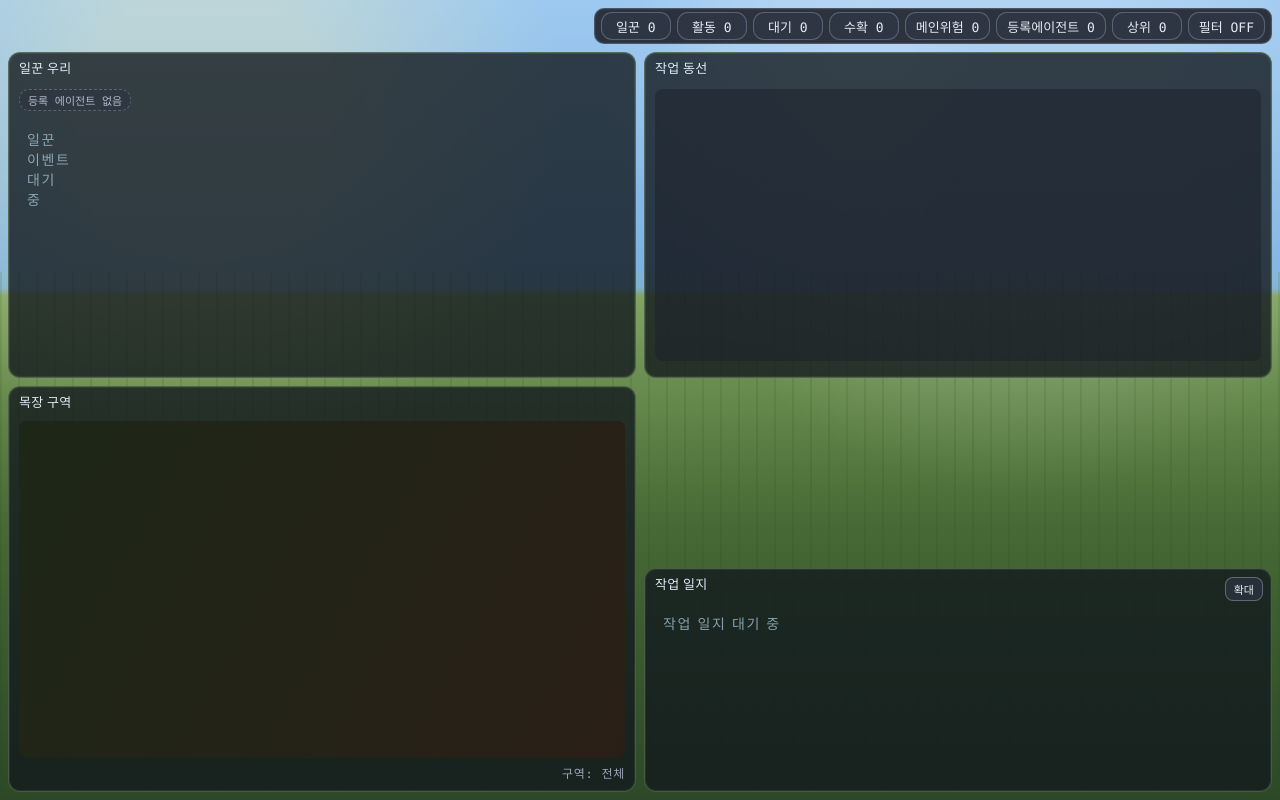
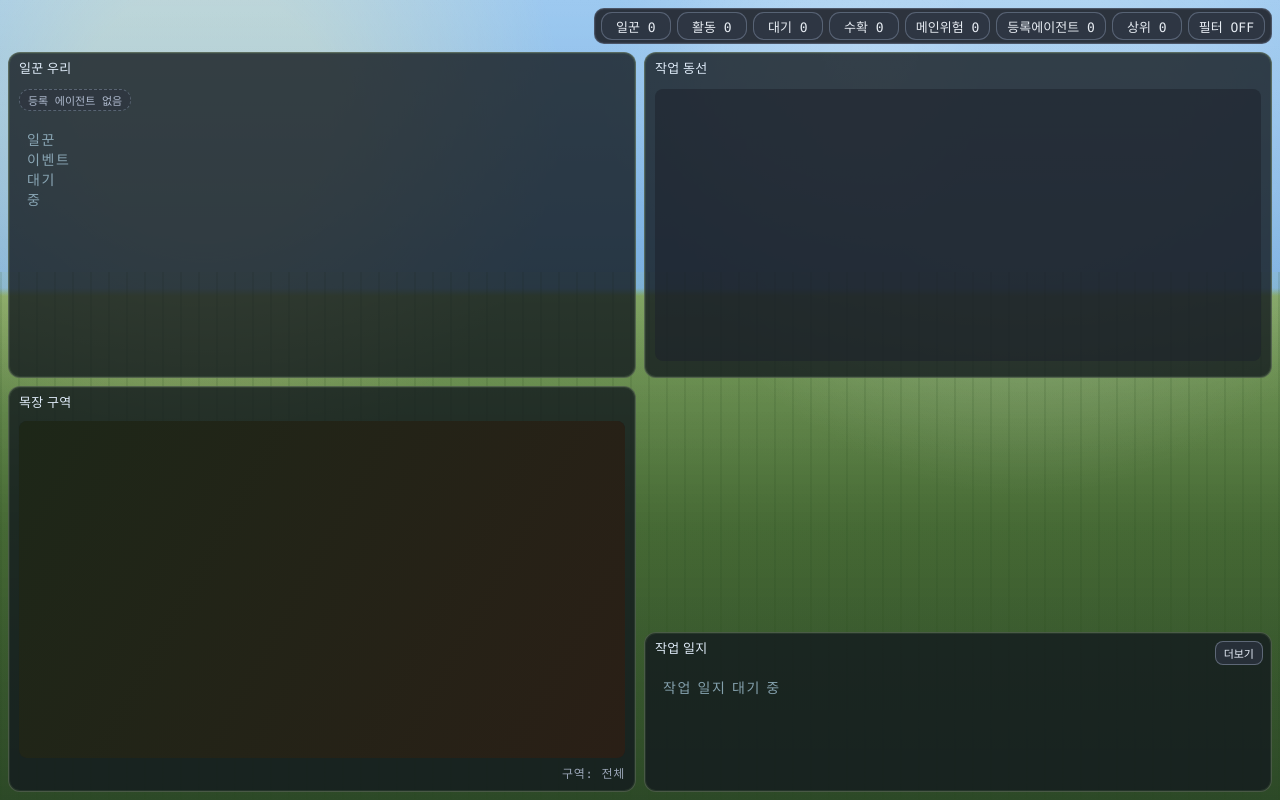
Before and after one commit to jsleemaster/ranch-agent, a React (Vite) app in the folder webview-ui/: page / in a window 1280 px wide. Built offline with nearby package versions, Linux system fonts and the light colour scheme.

Commit message:
ui: compact live feed panel and rename expand action

```diff
--- a/webview-ui/src/App.tsx
+++ b/webview-ui/src/App.tsx
@@ -151,10 +151,10 @@ export default function App(): JSX.Element {
           <div className="panel-label">작업 일지</div>
           <button
             className="panel-expand-btn"
-            title="작업 일지 확대 보기"
+            title="작업 일지 더보기"
             onClick={() => setFeedExpanded(true)}
           >
-            확대
+            더보기
           </button>
           <LiveFeedPanel
             events={snapshot.feed}
--- a/webview-ui/src/index.css
+++ b/webview-ui/src/index.css
@@ -194,7 +194,7 @@ body::after {
 
 .panel-feed {
   align-self: end;
-  height: clamp(180px, 28vh, 260px);
+  height: clamp(140px, 20vh, 190px);
 }
 
 .panel-expand-btn {
@@ -545,7 +545,7 @@ body::after {
   justify-content: start;
   align-items: center;
   gap: 6px;
-  padding: 5px 7px;
+  padding: 4px 7px;
   cursor: pointer;
   transition: opacity 160ms ease, border-color 160ms ease, transform 160ms ease;
 }
@@ -590,11 +590,12 @@ body::after {
 }
 
 .feed-detail {
-  font-size: 12px;
+  font-size: 11px;
   color: #b4bfce;
   overflow: hidden;
   text-overflow: ellipsis;
   white-space: nowrap;
+  max-width: 100%;
 }
 
 .feed-growth {
```
